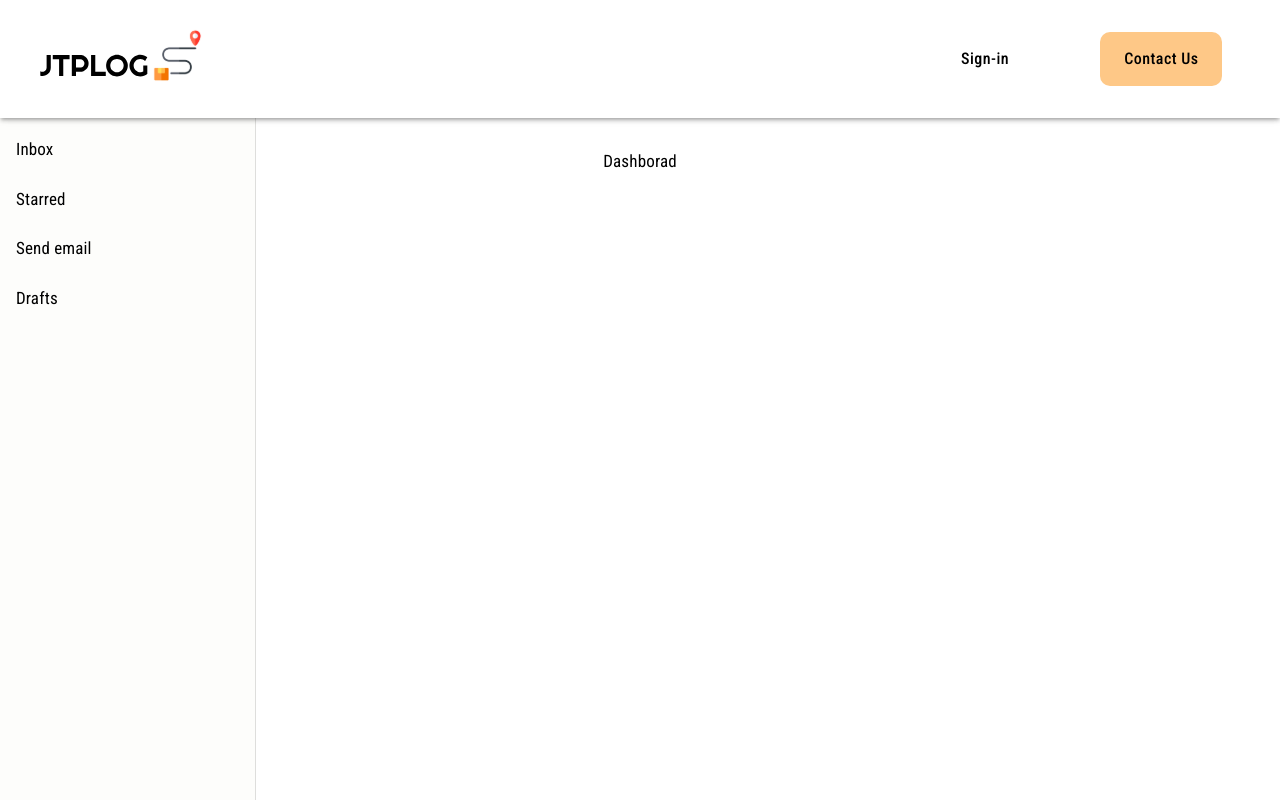
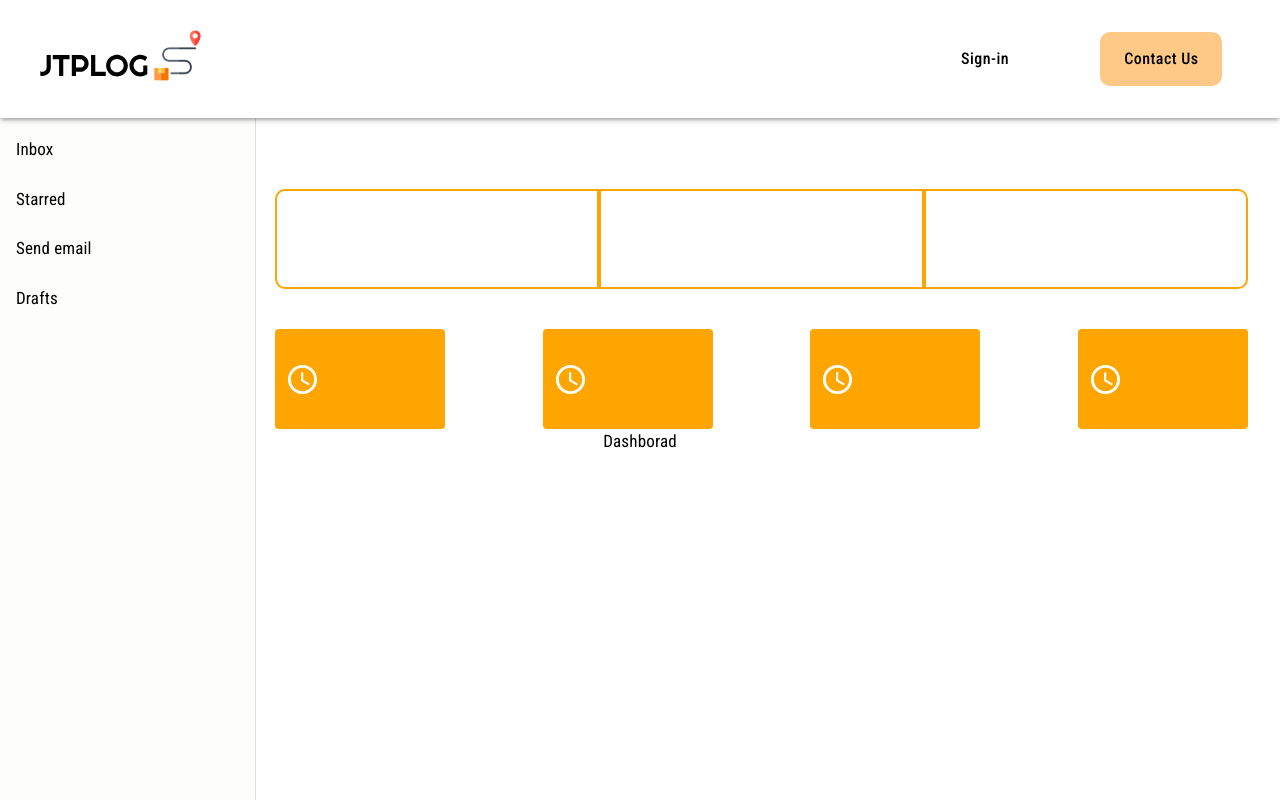
Before and after one commit to Sagar6250/LDA-Website, a React (Vite) app in the folder LDA-frontend/: page /dashboard in a window 1280 px wide. Built offline with nearby package versions, Linux system fonts and the light colour scheme.

Commit message:
line 53 to line 68 of Dashboard.jsx, delete if unnecessary

```diff
--- a/LDA-frontend/src/pages/auth/DashBoard.jsx
+++ b/LDA-frontend/src/pages/auth/DashBoard.jsx
@@ -12,7 +12,8 @@ import {
     Typography,
 } from "@mui/material";
 
-
+import CustomBox from "../../components/layout/icons/CustomBox"
+import Threebox from "../../components/layout/icons/Threebox";
 
 const DashBoard = () => {
     return (
@@ -49,6 +50,22 @@ const DashBoard = () => {
                     </List>
                 </Box>
             </Drawer>
+            <Box sx={{ ml: '20%', mt: 5 }}>
+                <Threebox />
+            </Box>
+            <Box
+                sx={{
+                    display:'flex',
+                    ml:'20%',
+                    mt:5,
+                    gap:'10%'
+                }}
+            >
+                <CustomBox />
+                <CustomBox />
+                <CustomBox />
+                <CustomBox />
+            </Box>
             <Typography>Dashborad</Typography>
         </RootContainer>
     );
```
